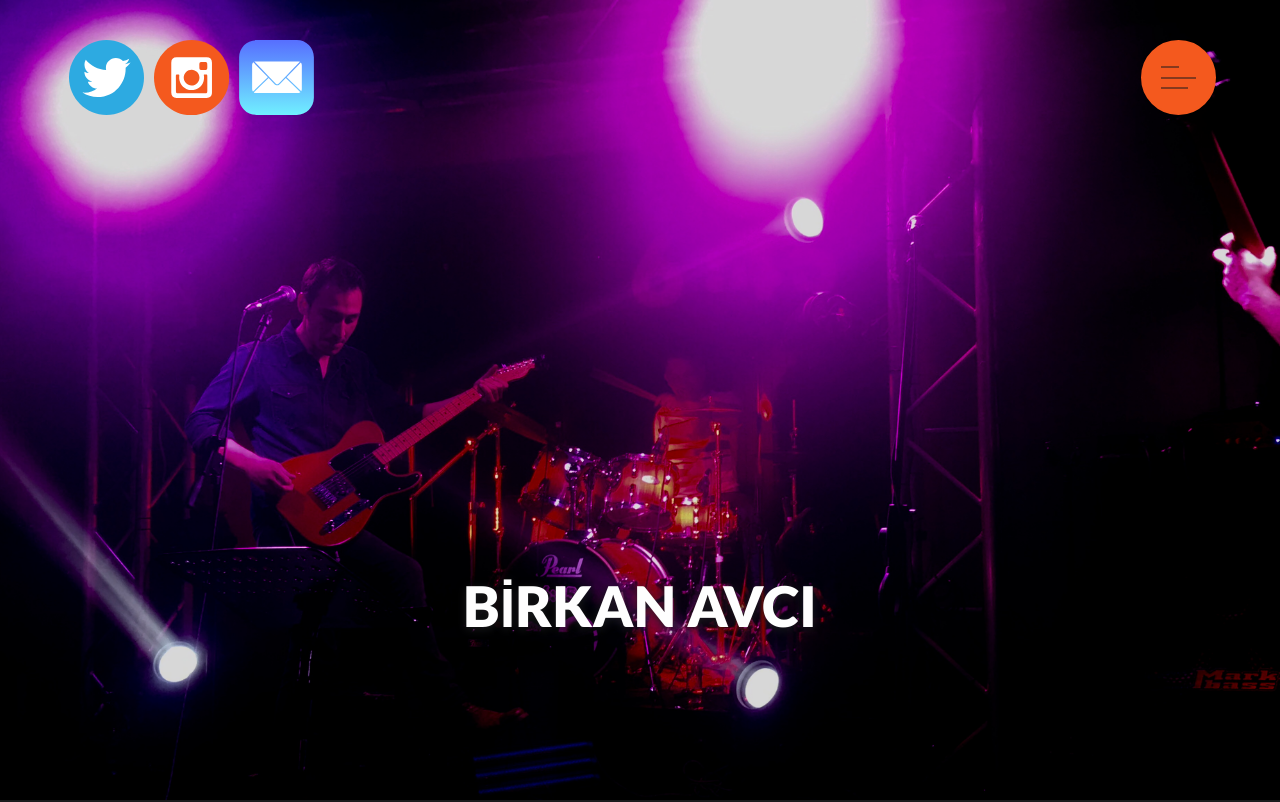
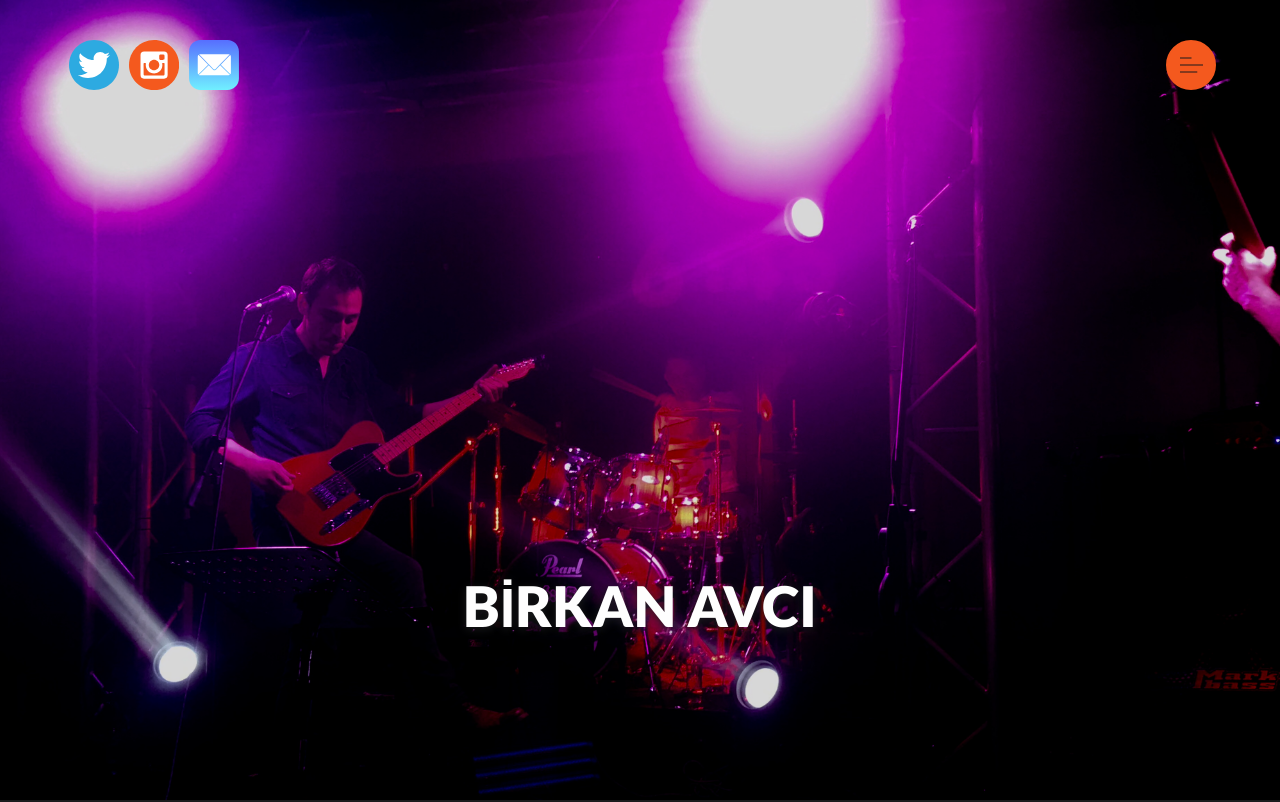
Before and after one commit to birkanavci/birkanavci.github.io, a plain HTML site: page index.html in a window 1280 px wide. Shown: the top 802 px of the page. Drawn offline with nearby package versions, Linux system fonts and the light colour scheme; some packages are replaced by stand-ins of ours; a script that the page names is missing.

Commit message:
Update style.css

```diff
--- a/css/style.css
+++ b/css/style.css
@@ -46,7 +46,7 @@ body {
 }
 .elementBtn img {
   position: relative;
-  width: 75px;
+  width: 50px;
 }
 
 .menu {
@@ -56,8 +56,8 @@ body {
   align-items: center;
   top: 5%;
   right: 5%;
-  width: 75px;
-  height: 75px;
+  width: 50px;
+  height: 50px;
   background-color: #f4591e;
   border: solid 2px #f4591e;
   border-radius: 50%;
```
